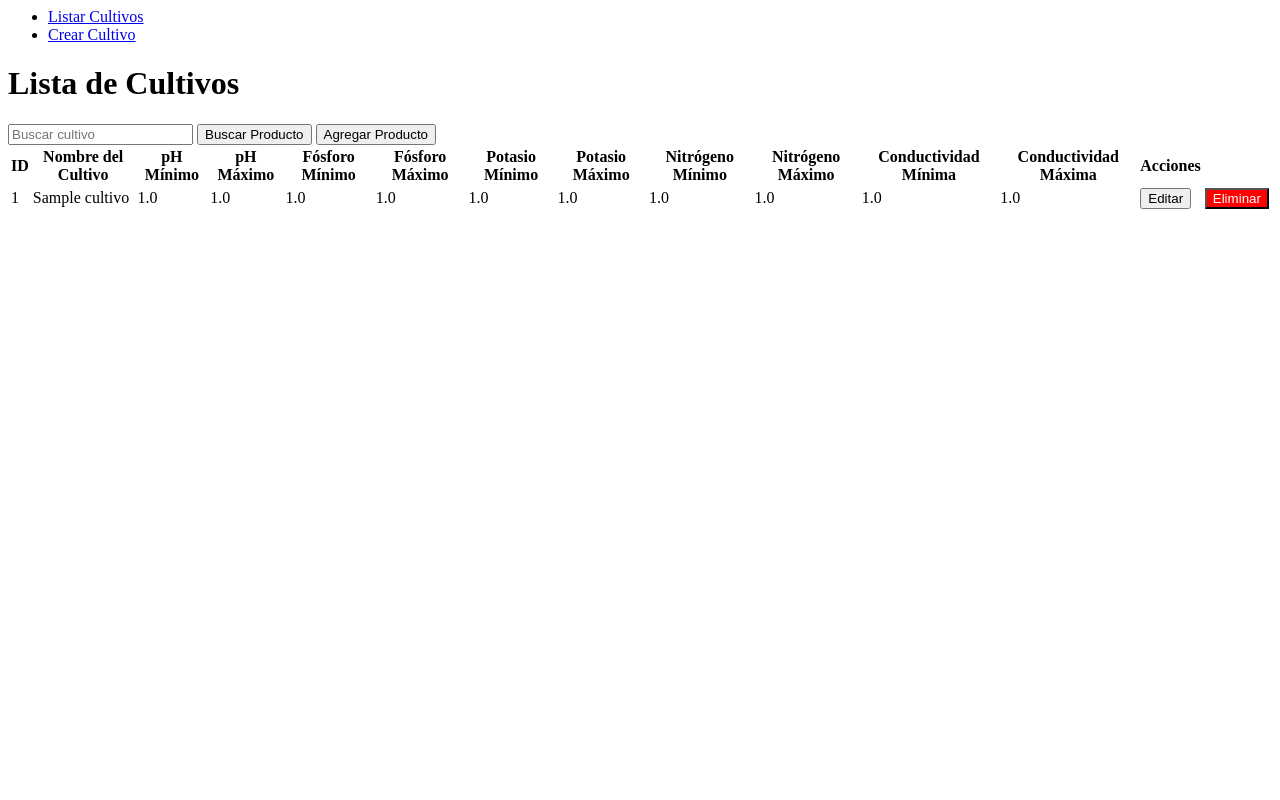
After one commit to JoseManuelEspinoza/soil_project, a Django app: page /cultivos/ in a window 1280 px wide. The commit adds this page. Run offline with Django 5.2, Linux system fonts and the light colour scheme; tables that the repository leaves empty hold one stand-in row (values such as "Sample post").

Commit message:
cultivos-ready

```diff
--- /dev/null
+++ b/cultivos/templates/cultivos/base.html
@@ -0,0 +1,16 @@
+
+    <nav>
+        <ul>
+            <li>
+                <a href="{% url 'listCultivo' %}">Listar Cultivos</a>
+            </li>
+            <li>
+                <a href="{% url 'createCultivo' %}">Crear Cultivo</a>
+            </li>
+        </ul>
+    </nav>
+
+
+        {% block content %}
+
+        {% endblock %}
--- a/cultivos/templates/cultivos/createCultivo.html
+++ b/cultivos/templates/cultivos/createCultivo.html
@@ -47,6 +47,8 @@
     </style>
 </head>
 <body>
+    {% extends 'cultivos/base.html' %}
+    {% block content %}
     <h1>Crear Nuevo Cultivo</h1>
     <form method="post" action="">
         {% csrf_token %}
@@ -56,5 +58,6 @@
         <!-- Botón de envío -->
         <button type="submit">Guardar Cultivo</button>
     </form>
+    {% endblock %}
 </body>
 </html>
--- /dev/null
+++ b/cultivos/templates/cultivos/cultivos_table.html
@@ -0,0 +1,53 @@
+
+{% if cultivos %}
+<table>
+    <thead>
+        <tr>
+            <th>ID</th>
+            <th>Nombre del Cultivo</th>
+            <th>pH Mínimo</th>
+            <th>pH Máximo</th>
+            <th>Fósforo Mínimo</th>
+            <th>Fósforo Máximo</th>
+            <th>Potasio Mínimo</th>
+            <th>Potasio Máximo</th>
+            <th>Nitrógeno Mínimo</th>
+            <th>Nitrógeno Máximo</th>
+            <th>Conductividad Mínima</th>
+            <th>Conductividad Máxima</th>
+            <th>Acciones</th>
+        </tr>
+    </thead>
+    <tbody>
+        {% for cultivo in cultivos %}
+        <tr>
+            <td>{{ cultivo.id }}</td>
+            <td>{{ cultivo.nombre_cultivo }}</td>
+            <td>{{ cultivo.ph_min }}</td>
+            <td>{{ cultivo.ph_max }}</td>
+            <td>{{ cultivo.fosforo_min }}</td>
+            <td>{{ cultivo.fosforo_max }}</td>
+            <td>{{ cultivo.potasio_min }}</td>
+            <td>{{ cultivo.potasio_max }}</td>
+            <td>{{ cultivo.nitrogeno_min }}</td>
+            <td>{{ cultivo.nitrogeno_max }}</td>
+            <td>{{ cultivo.conductividad_min }}</td>
+            <td>{{ cultivo.conductividad_max }}</td>
+            <td>
+                <a href="{% url 'editCultivo' cultivo.id %}">
+                    <button>Editar</button>
+                </a>
+            </td>
+            <td>
+                <form method="POST" action="{% url 'deleteCultivo' cultivo.id %}" style="display:inline;">
+                    {% csrf_token %}
+                    <button type="submit" style="background-color: red; color: white;">Eliminar</button>
+                </form>
+            </td>
+        </tr>
+        {% endfor %}
+    </tbody>
+</table>
+{% else %}
+<p>No hay cultivos disponibles.</p>
+{% endif %}
--- /dev/null
+++ b/cultivos/templates/cultivos/editCultivo.html
@@ -0,0 +1,6 @@
+<h2>Editar cultivo</h2>
+<form method="POST">
+    {% csrf_token %}
+    {{form.as_p}}
+    <button type="submit">Guardar cambios</button>
+</form>
--- a/cultivos/templates/cultivos/listCultivo.html
+++ b/cultivos/templates/cultivos/listCultivo.html
@@ -1,123 +1,25 @@
-<!DOCTYPE html>
-<html lang="en">
-<head>
-    <meta charset="UTF-8">
-    <meta name="viewport" content="width=device-width, initial-scale=1.0">
-    <title>Lista de Cultivos</title>
-    <link rel="stylesheet" href="/static/styles.css">
-    <style>
-        body {
-            font-family: Arial, sans-serif;
-            margin: 0;
-            padding: 0;
-            background-color: #f4f4f9;
-            color: #333;
-        }
+{% extends 'cultivos/base.html' %}
 
-        header {
-            background-color: #4CAF50;
-            color: white;
-            padding: 10px 0;
-            text-align: center;
-        }
-
-        main {
-            padding: 20px;
-        }
-
-        table {
-            width: 100%;
-            border-collapse: collapse;
-            margin-bottom: 20px;
-            background-color: #fff;
-            box-shadow: 0 2px 4px rgba(0, 0, 0, 0.1);
-        }
-
-        table th, table td {
-            border: 1px solid #ddd;
-            padding: 10px;
-            text-align: center;
-        }
-
-        table th {
-            background-color: #4CAF50;
-            color: white;
-        }
-
-        table tr:nth-child(even) {
-            background-color: #f9f9f9;
-        }
-
-        table tr:hover {
-            background-color: #f1f1f1;
-        }
-
-        p {
-            font-size: 1.2em;
-            text-align: center;
-        }
-
-        footer {
-            text-align: center;
-            padding: 10px 0;
-            background-color: #4CAF50;
-            color: white;
-            position: relative;
-            bottom: 0;
-            width: 100%;
-        }
-    </style>
-</head>
-<body>
+{% block content %}
     <header>
         <h1>Lista de Cultivos</h1>
     </header>
 
     <main>
-        {% if cultivos %}
-            <table>
-                <thead>
-                    <tr>
-                        <th>ID</th>
-                        <th>Nombre del Cultivo</th>
-                        <th>pH Mínimo</th>
-                        <th>pH Máximo</th>
-                        <th>Fósforo Mínimo</th>
-                        <th>Fósforo Máximo</th>
-                        <th>Potasio Mínimo</th>
-                        <th>Potasio Máximo</th>
-                        <th>Nitrógeno Mínimo</th>
-                        <th>Nitrógeno Máximo</th>
-                        <th>Conductividad Mínima</th>
-                        <th>Conductividad Máxima</th>
-                    </tr>
-                </thead>
-                <tbody>
-                    {% for cultivo in cultivos %}
-                        <tr>
-                            <td>{{ cultivo.id }}</td>
-                            <td>{{ cultivo.nombre_cultivo }}</td>
-                            <td>{{ cultivo.ph_min }}</td>
-                            <td>{{ cultivo.ph_max }}</td>
-                            <td>{{ cultivo.fosforo_min }}</td>
-                            <td>{{ cultivo.fosforo_max }}</td>
-                            <td>{{ cultivo.potasio_min }}</td>
-                            <td>{{ cultivo.potasio_max }}</td>
-                            <td>{{ cultivo.nitrogeno_min }}</td>
-                            <td>{{ cultivo.nitrogeno_max }}</td>
-                            <td>{{ cultivo.conductividad_min }}</td>
-                            <td>{{ cultivo.conductividad_max }}</td>
-                        </tr>
-                    {% endfor %}
-                </tbody>
-            </table>
-        {% else %}
-            <p>No hay cultivos registrados.</p>
-        {% endif %}
+        <input type="text" id="search" placeholder="Buscar cultivo" onkeyup="searchCultivo()">
+        <button>Buscar Producto</button>
+        <a href="{% url 'createCultivo' %}"><button>Agregar Producto</button></a>
+        <div id="cultivos-table">
+            {% include 'cultivos/cultivos_table.html'%}
+        </div>
+
     </main>
-
-    <footer>
-        <p>&copy; 2024 Sistema de Gestión de Cultivos</p>
-    </footer>
-</body>
-</html>
+    <script>
+        function searchCultivo(){
+            const query = document.getElementById('search').value;
+            fetch(`/cultivos/search/?q=${query}`).then(response=>response.text()).then(data=>{
+                document.getElementById('cultivos-table').innerHTML=data;
+            })
+        }
+    </script>
+{% endblock %}
--- a/cultivos/urls.py
+++ b/cultivos/urls.py
@@ -3,6 +3,9 @@ from . import views
 
 urlpatterns = [
     path('crear/',views.createCultivo,name='createCultivo'),
-    path('list/',views.listCultivo, name='listcultivos')
-
+    path('list/',views.listCultivo, name='listCultivo'),
+    path('',views.listCultivo, name='listCultivo'),
+    path('edit/<int:id>/',views.editCultivo,name='editCultivo'),
+    path('delete/<int:id>/',views.deleteCultivo,name='deleteCultivo'),
+    path('search/',views.searchCultivo,name='searchCultivo')
 ]
--- a/cultivos/views.py
+++ b/cultivos/views.py
@@ -1,4 +1,4 @@
-from django.shortcuts import render, redirect
+from django.shortcuts import render, redirect,  get_object_or_404
 from .forms import CultivoForm
 from .models import Cultivo
 
@@ -8,7 +8,7 @@ def createCultivo(request):
         form = CultivoForm(request.POST)
         if form.is_valid():
             form.save()
-            return redirect('listcultivos')  # Redirigir a una vista después de guardar
+            return redirect('listCultivo')  # Redirigir a una vista después de guardar
     else:
         form = CultivoForm()
         return render(request, 'cultivos/createCultivo.html', {'form': form})
@@ -17,3 +17,25 @@ def listCultivo(request):
     cultivos=Cultivo.objects.all()
     return render(request,'cultivos/listCultivo.html',
     {'cultivos':cultivos})
+
+def deleteCultivo(request,id):
+    cultivo=Cultivo.objects.get(id=id)
+    cultivo.delete()
+    return redirect('listCultivo')
+
+def editCultivo(request,id):
+    cultivo=get_object_or_404(Cultivo,id=id)
+    if request.method =='POST':
+        form=CultivoForm(request.POST,instance=cultivo)
+        if form.is_valid():
+            form.save()
+            return redirect('listCultivo')
+    else:
+        form=CultivoForm(instance=cultivo)
+        return render(request,'cultivos/editCultivo.html',
+        {'form':form})
+def searchCultivo(request):
+    query=request.GET.get('q','')
+    cultivos=Cultivo.objects.filter(nombre_cultivo__icontains=query)
+    return render (request,'cultivos/cultivos_table.html',
+    {'cultivos':cultivos})
```
Also changed, not shown: cultivos/templates/cultivos/deleteCultivo.html (added).
